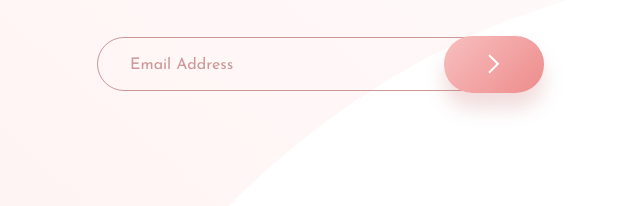
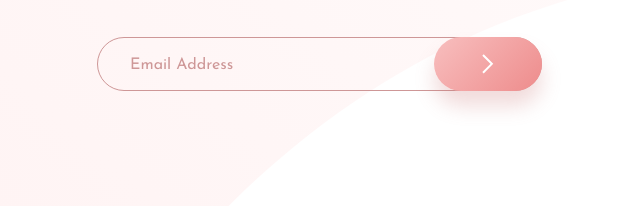
Before and after one commit to kaamiik/fm-Base-Apparel-Coming-Soon, a plain HTML site: page index.html in a window 1280 px wide. Shown: the part 548-754 px from the top of the page, 68-708 px from the left. Drawn offline with Linux system fonts and the light colour scheme.

Commit message:
Update CSS and HTMl

```diff
--- a/css/style.css
+++ b/css/style.css
@@ -161,19 +161,34 @@ body {
   line-height: calc(22 / 14);
   color: var(--primary-desaturated-red);
 }
-
 .container__form {
   margin-top: 2rem;
   position: relative;
 }
 
+.container__form--wrapper {
+  display: grid;
+  grid-template-columns: 1fr auto;
+  position: relative;
+  outline: 1px solid transparent;
+}
+
+.container__form--wrapper:focus-within {
+  outline-color: blue;
+  border-radius: 28px;
+}
+
+.container__form--wrapper:has(input[aria-invalid="true"]) {
+  outline-color: var(--primary-soft-red);
+}
+
 .container__input {
-  width: calc(311 / var(--font-size) * 1rem);
   padding: calc(11 / var(--font-size) * 1rem) 0
     calc(9 / var(--font-size) * 1rem) calc(24 / var(--font-size) * 1rem);
   background-color: transparent;
   border: 1px solid var(--primary-desaturated-red);
   border-radius: 28px;
+  outline: 0;
 }
 
 .container__input::placeholder {
@@ -183,24 +198,20 @@ body {
 }
 
 .container__cta {
-  position: absolute;
-  top: -1px;
-  right: -2px;
   background: var(--gradient2);
   border: none;
   border-radius: 28px;
-  width: 64px;
-  height: 47px;
-  display: grid;
-  place-content: center;
+  padding: 0 2em;
   box-shadow: 0 15px 20px 0 hsla(0, 43%, 60%, 24.76%);
-  z-index: 2;
+  position: absolute;
+  height: 100%;
+  right: 0;
 }
 
 .container__error--icon {
   position: absolute;
   top: 13px;
-  right: 75px; /* Based on button width and a little gap 64px + 11px */
+  right: 80px; /* Based on button width and a little gap 64px + 11px */
 }
 
 .container__error--message {
@@ -291,11 +302,11 @@ footer {
   }
 
   .container__form {
+    /* max-width: calc(445 / var(--font-size) * 1rem); */
     margin-top: calc(40 / var(--font-size) * 1rem);
   }
 
   .container__input {
-    width: calc(445 / var(--font-size) * 1rem);
     padding: calc(15 / var(--font-size) * 1rem) 0
       calc(13 / var(--font-size) * 1rem) calc(32 / var(--font-size) * 1rem);
     color: var(--neutral-dark-grayish-red);
@@ -307,8 +318,7 @@ footer {
   }
 
   .container__cta {
-    width: 100px;
-    height: 57px;
+    padding: 0 3em;
   }
 
   .container__cta:hover,
--- a/index.html
+++ b/index.html
@@ -56,15 +56,18 @@
             and our launch deals.
           </p>
           <form class="container__form" novalidate>
+            <div class="container__form--wrapper">
               <input
                 type="email"
                 placeholder="Email Address"
                 class="container__input"
+                aria-invalid="false"
               />
               <button type="submit" class="container__cta">
                 <span class="sr-only">Submit</span
                 ><img src="images/icon-arrow.svg" alt="" />
               </button>
+            </div>
             <p class="container__error--message hidden">
               Please provide a valid email
             </p>
--- a/script.js
+++ b/script.js
@@ -15,8 +15,7 @@ function validateEmail(email) {
 function changeStyle() {
   errorEl.classList.remove("hidden");
   errorIconEl.classList.remove("hidden");
-  emailEl.style.borderColor = "var(--primary-soft-red)";
-  emailEl.style.borderWidth = "2px";
+  emailEl.setAttribute("aria-invalid", "true");
 }
 
 formEl.addEventListener("submit", function (e) {
@@ -35,5 +34,6 @@ formEl.addEventListener("submit", function (e) {
     e.target.submit();
     errorEl.classList.add("hidden");
     errorIconEl.classList.add("hidden");
+    emailEl.setAttribute("aria-invalid", "false");
   }
 });
```
Lines whose indentation alone changed are shown as unchanged.
